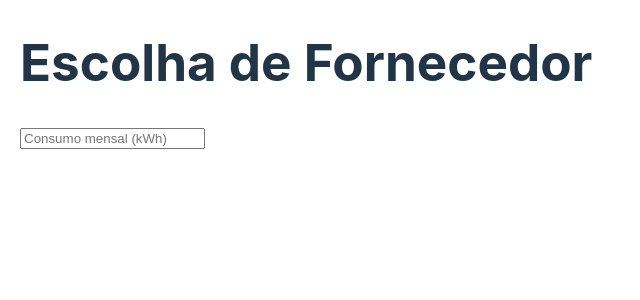
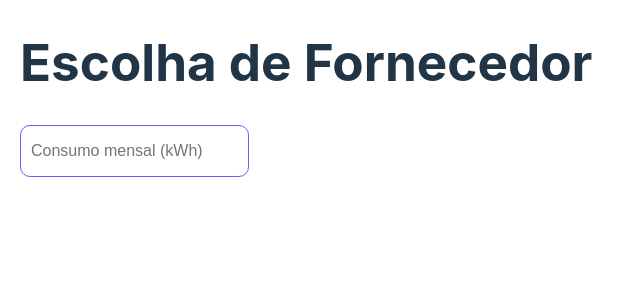
Before and after one commit to rxvinicius/vini-energia-frontend, a React (Vite) app: page / in a window 1280 px wide. Shown: the top 300 px of the page, without its empty margins (0-640 px from the left). Built offline with nearby package versions, Linux system fonts and the light colour scheme.

Commit message:
styles: add styles to input

```diff
--- a/src/index.css
+++ b/src/index.css
@@ -56,6 +56,31 @@ button:focus-visible {
   outline: 4px auto -webkit-focus-ring-color;
 }
 
+input {
+  background-color: transparent;
+  outline: none;
+  border: 1px solid #6366f1;
+  color: #c5c5c5;
+  font-size: 16px;
+  border-radius: 10px;
+  height: 30px;
+  padding: 10px;
+  margin-bottom: 20px;
+  color: #d1d5db;
+}
+
+/* Chrome, Safari, Edge, Opera */
+input::-webkit-outer-spin-button,
+input::-webkit-inner-spin-button {
+  -webkit-appearance: none;
+  margin: 0;
+}
+
+/* Firefox */
+input[type='number'] {
+  -moz-appearance: textfield;
+}
+
 #suppliers-container {
   display: flex;
   flex-wrap: wrap;
```
